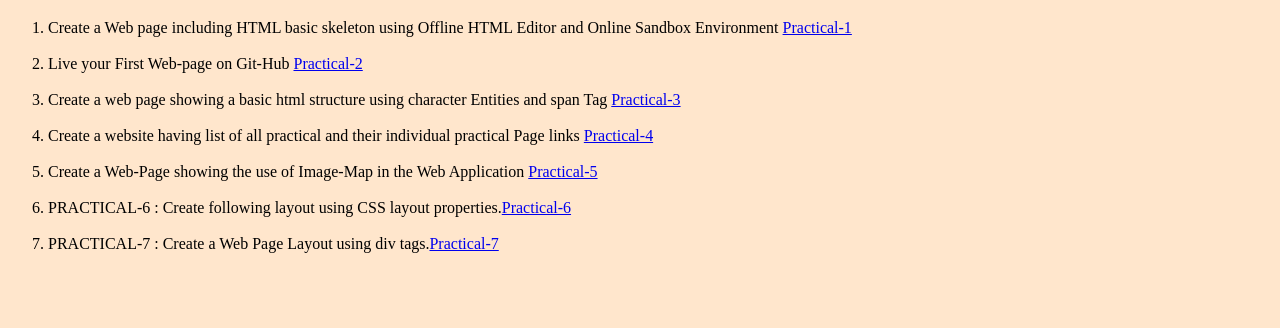
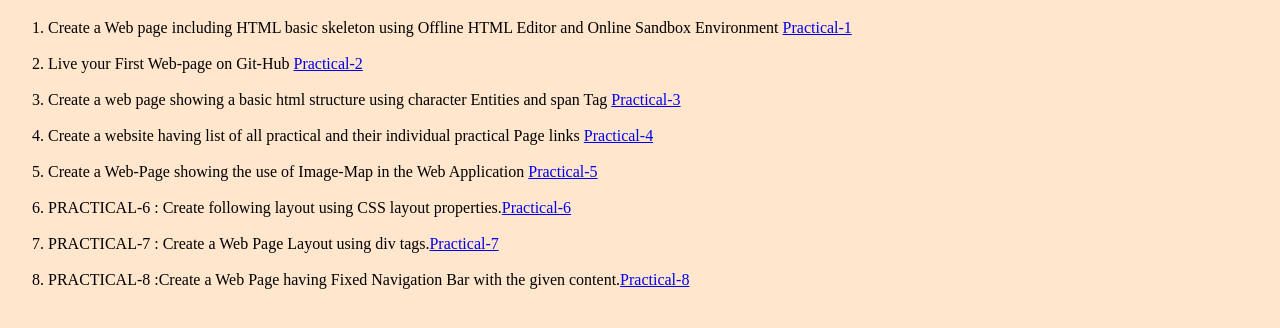
Before and after one commit to jyoti-varshney7/fullstack1-2020, a plain HTML site: page index.html in a window 1280 px wide. Shown: the part 242-570 px from the top of the page. Drawn offline with Linux system fonts and the light colour scheme.

Commit message:
Update index.html

```diff
--- a/index.html
+++ b/index.html
@@ -27,6 +27,7 @@
 		<li>Create a Web-Page showing the use of Image-Map in the Web Application <a href="pages/practical-5.html">Practical-5</a></li><br>
 		<li>PRACTICAL-6 : Create following layout using CSS layout properties.<a href="pages/practical-6.html">Practical-6</a></li><br>
 		<li>PRACTICAL-7 : Create a Web Page Layout using div tags.<a href="pages/practical-7.html">Practical-7</a></li><br>
+		<li>PRACTICAL-8 :Create a Web Page having Fixed Navigation Bar with the given content.<a href="pages/practical-8.html">Practical-8</a></li><br>
 	</ol>
 </body>
 
```
